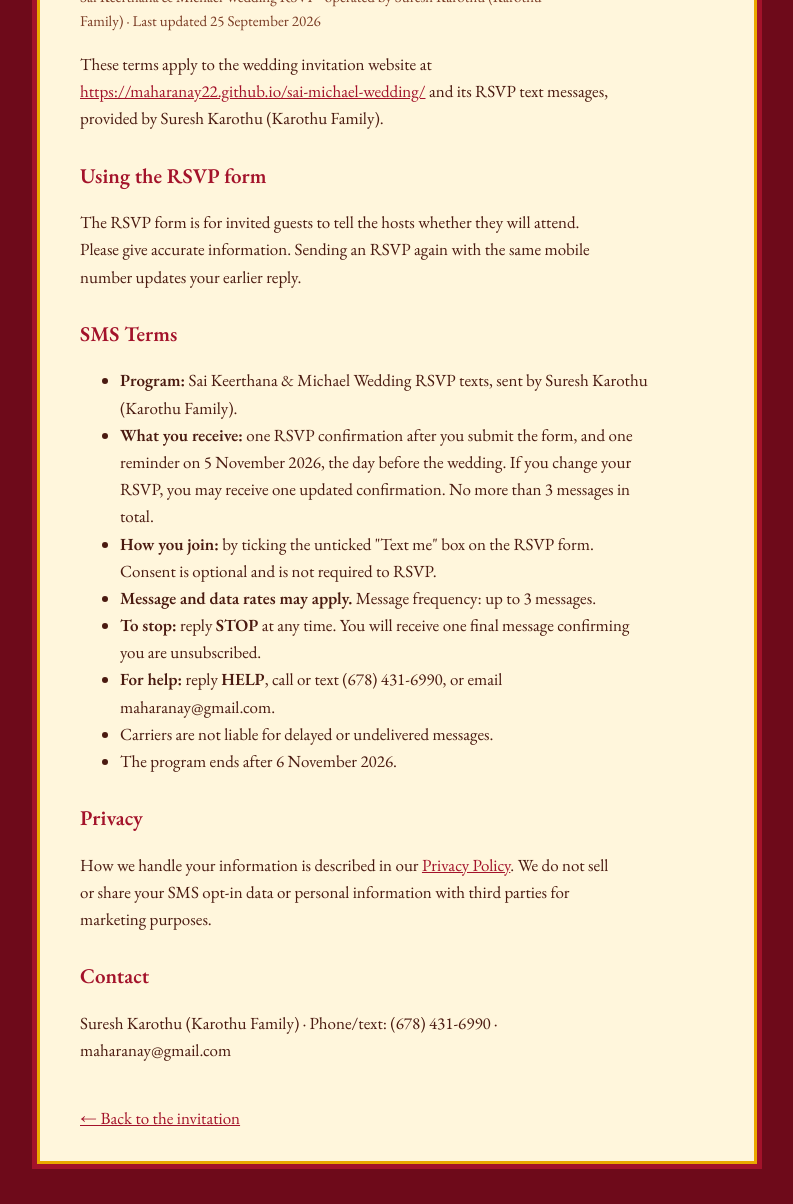
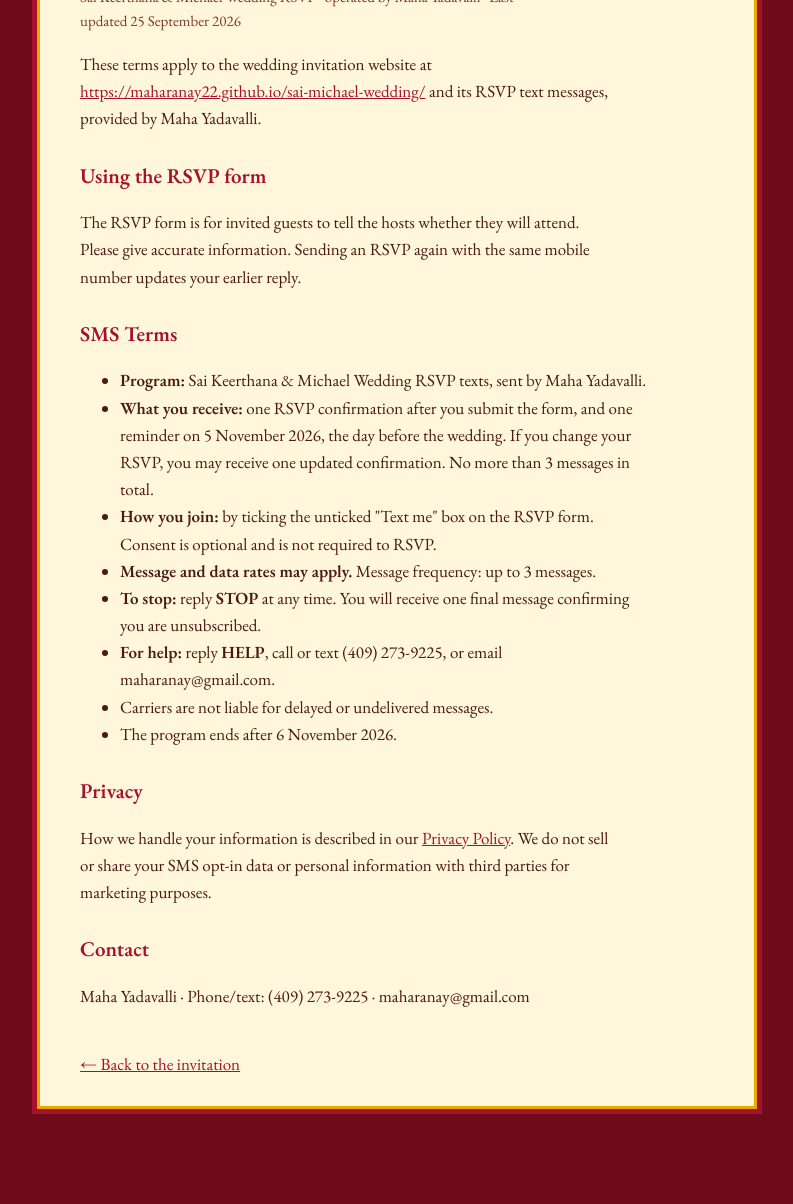
Before and after one commit to maharanay22/sai-michael-wedding, a plain HTML site: page public/terms.html in a window 1280 px wide. Shown: the part 113-1317 px from the top of the page, without its empty margins (243-1036 px from the left). After the commit the page ends 1262 px from the top, so only its background shows below. Drawn offline with nearby package versions, Linux system fonts and the light colour scheme; a web font is replaced by a local one.

Commit message:
Add files via upload

```diff
--- a/public/terms.html
+++ b/public/terms.html
@@ -11,24 +11,24 @@ a{color:var(--k)}.back{display:inline-block;margin-top:24px}
 b.key{background:#FCEBB8;padding:0 4px}
 </style></head><body><main>
 <h1>Terms &amp; Conditions</h1>
-<p class="meta">Sai Keerthana &amp; Michael Wedding RSVP · operated by Suresh Karothu (Karothu Family) · Last updated 25 September 2026</p>
-<p>These terms apply to the wedding invitation website at <a href="https://maharanay22.github.io/sai-michael-wedding/">https://maharanay22.github.io/sai-michael-wedding/</a> and its RSVP text messages, provided by Suresh Karothu (Karothu Family).</p>
+<p class="meta">Sai Keerthana &amp; Michael Wedding RSVP · operated by Maha Yadavalli · Last updated 25 September 2026</p>
+<p>These terms apply to the wedding invitation website at <a href="https://maharanay22.github.io/sai-michael-wedding/">https://maharanay22.github.io/sai-michael-wedding/</a> and its RSVP text messages, provided by Maha Yadavalli.</p>
 <h2>Using the RSVP form</h2>
 <p>The RSVP form is for invited guests to tell the hosts whether they will attend. Please give accurate information. Sending an RSVP again with the same mobile number updates your earlier reply.</p>
 <h2>SMS Terms</h2>
 <ul>
-<li><b>Program:</b> Sai Keerthana &amp; Michael Wedding RSVP texts, sent by Suresh Karothu (Karothu Family).</li>
+<li><b>Program:</b> Sai Keerthana &amp; Michael Wedding RSVP texts, sent by Maha Yadavalli.</li>
 <li><b>What you receive:</b> one RSVP confirmation after you submit the form, and one reminder on 5 November 2026, the day before the wedding. If you change your RSVP, you may receive one updated confirmation. No more than 3 messages in total.</li>
 <li><b>How you join:</b> by ticking the unticked "Text me" box on the RSVP form. Consent is optional and is not required to RSVP.</li>
 <li><b>Message and data rates may apply.</b> Message frequency: up to 3 messages.</li>
 <li><b>To stop:</b> reply <b>STOP</b> at any time. You will receive one final message confirming you are unsubscribed.</li>
-<li><b>For help:</b> reply <b>HELP</b>, call or text (678) 431-6990, or email <span class="contact">maharanay@gmail.com</span>.</li>
+<li><b>For help:</b> reply <b>HELP</b>, call or text (409) 273-9225, or email <span class="contact">maharanay@gmail.com</span>.</li>
 <li>Carriers are not liable for delayed or undelivered messages.</li>
 <li>The program ends after 6 November 2026.</li>
 </ul>
 <h2>Privacy</h2>
 <p>How we handle your information is described in our <a href="privacy.html">Privacy Policy</a>. We do not sell or share your SMS opt-in data or personal information with third parties for marketing purposes.</p>
 <h2>Contact</h2>
-<p>Suresh Karothu (Karothu Family) · Phone/text: (678) 431-6990 · <span class="contact">maharanay@gmail.com</span></p>
+<p>Maha Yadavalli · Phone/text: (409) 273-9225 · <span class="contact">maharanay@gmail.com</span></p>
 <a class="back" href="./">← Back to the invitation</a>
 </main></body></html>
```
Also changed, not shown: public/index.html (+1 -1 lines), public/privacy.html (+3 -3 lines), public/sms-consent.html (+3 -3 lines), public/sms-optin.png.
